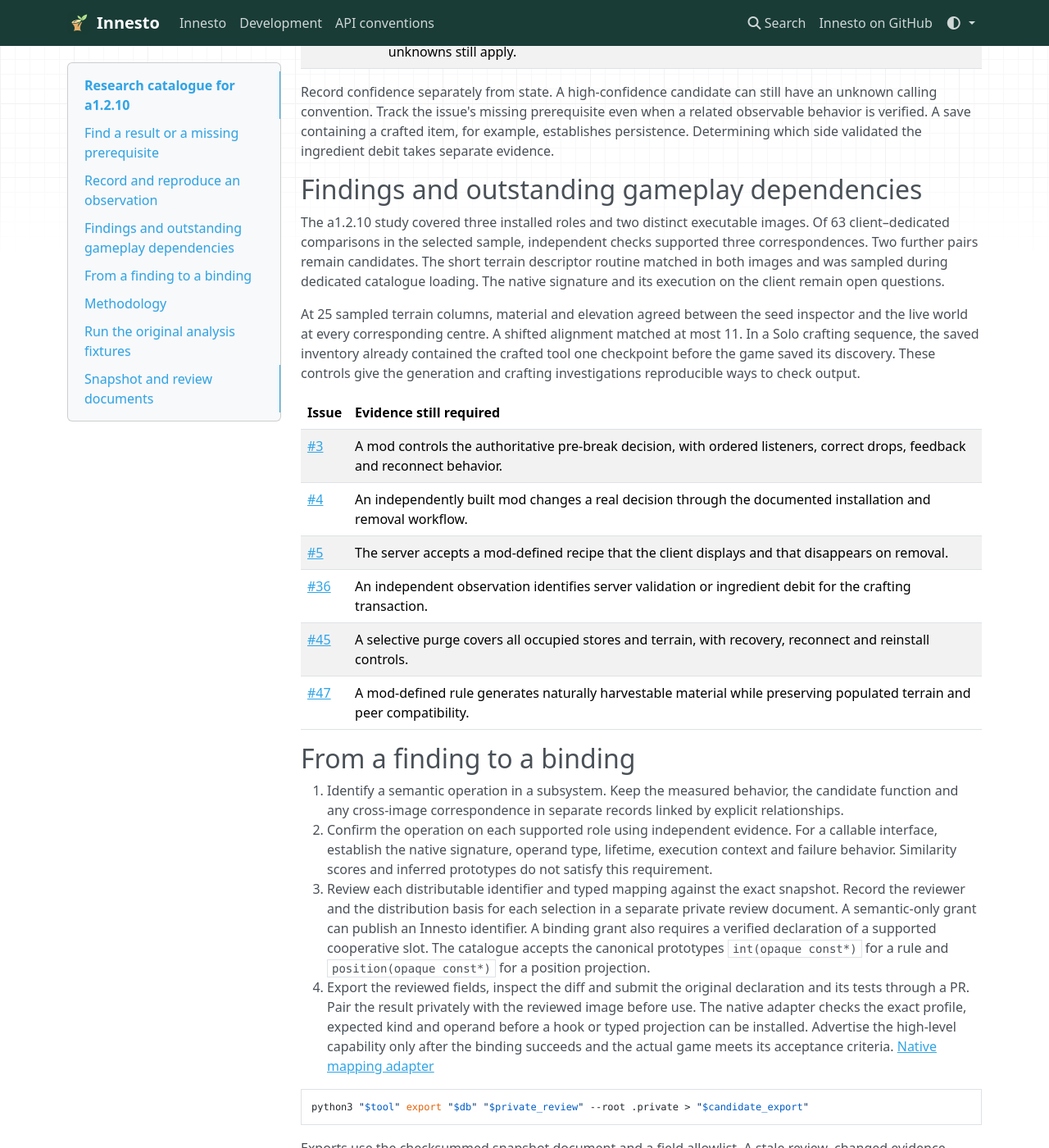
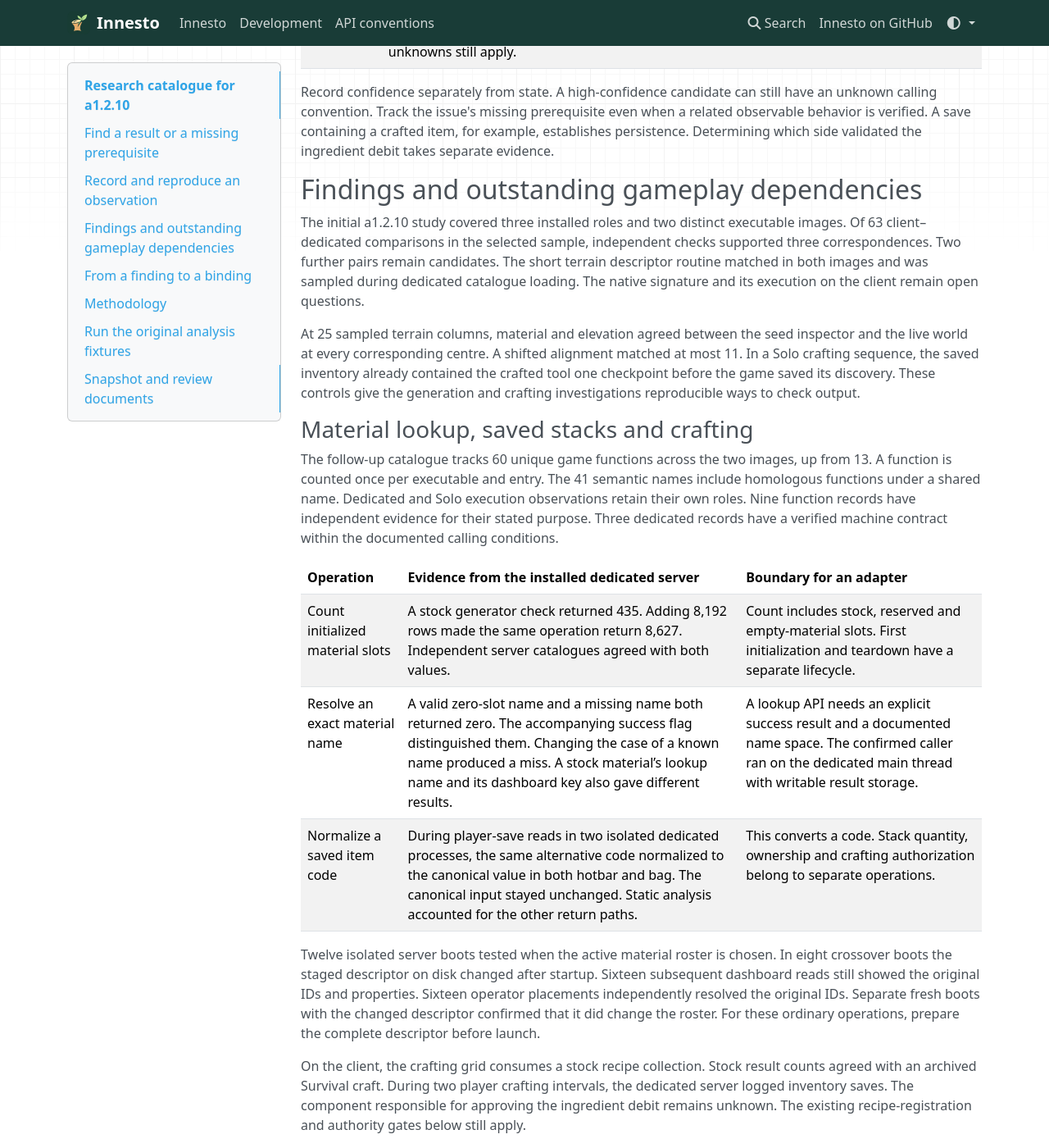
Before and after one commit to ImJstNickDev/Innesto, an MkDocs documentation site: the page built from docs/version/research-catalog.md, in a window 1280 px wide and 1400 px high, scrolled down 1155 px. Shown: the whole window at 82% size. Built offline with MkDocs 1.6.1, drawn with Linux system fonts in a browser that asks for light colours; nearby versions of some CDN libraries.

Commit message:
docs(research): report verified native material and inventory contracts

```diff
--- a/docs/version/research-catalog.md
+++ b/docs/version/research-catalog.md
@@ -40,9 +40,23 @@ Record confidence separately from state. A high-confidence candidate can still h
 
 ## Findings and outstanding gameplay dependencies
 
-The a1.2.10 study covered three installed roles and two distinct executable images. Of 63 client–dedicated comparisons in the selected sample, independent checks supported three correspondences. Two further pairs remain candidates. The short terrain descriptor routine matched in both images and was sampled during dedicated catalogue loading. The native signature and its execution on the client remain open questions.
+The initial a1.2.10 study covered three installed roles and two distinct executable images. Of 63 client–dedicated comparisons in the selected sample, independent checks supported three correspondences. Two further pairs remain candidates. The short terrain descriptor routine matched in both images and was sampled during dedicated catalogue loading. The native signature and its execution on the client remain open questions.
 
 At 25 sampled terrain columns, material and elevation agreed between the seed inspector and the live world at every corresponding centre. A shifted alignment matched at most 11. In a Solo crafting sequence, the saved inventory already contained the crafted tool one checkpoint before the game saved its discovery. These controls give the generation and crafting investigations reproducible ways to check output.
+
+### Material lookup, saved stacks and crafting
+
+The follow-up catalogue tracks 60 unique game functions across the two images, up from 13. A function is counted once per executable and entry. The 41 semantic names include homologous functions under a shared name. Dedicated and Solo execution observations retain their own roles. Nine function records have independent evidence for their stated purpose. Three dedicated records have a verified machine contract within the documented calling conditions.
+
+| Operation | Evidence from the installed dedicated server | Boundary for an adapter |
+| --- | --- | --- |
+| Count initialized material slots | A stock generator check returned 435. Adding 8,192 rows made the same operation return 8,627. Independent server catalogues agreed with both values. | Count includes stock, reserved and empty-material slots. First initialization and teardown have a separate lifecycle. |
+| Resolve an exact material name | A valid zero-slot name and a missing name both returned zero. The accompanying success flag distinguished them. Changing the case of a known name produced a miss. A stock material’s lookup name and its dashboard key also gave different results. | A lookup API needs an explicit success result and a documented name space. The confirmed caller ran on the dedicated main thread with writable result storage. |
+| Normalize a saved item code | During player-save reads in two isolated dedicated processes, the same alternative code normalized to the canonical value in both hotbar and bag. The canonical input stayed unchanged. Static analysis accounted for the other return paths. | This converts a code. Stack quantity, ownership and crafting authorization belong to separate operations. |
+
+Twelve isolated server boots tested when the active material roster is chosen. In eight crossover boots the staged descriptor on disk changed after startup. Sixteen subsequent dashboard reads still showed the original IDs and properties. Sixteen operator placements independently resolved the original IDs. Separate fresh boots with the changed descriptor confirmed that it did change the roster. For these ordinary operations, prepare the complete descriptor before launch.
+
+On the client, the crafting grid consumes a stock recipe collection. Stock result counts agreed with an archived Survival craft. During two player crafting intervals, the dedicated server logged inventory saves. The component responsible for approving the ingredient debit remains unknown. The existing recipe-registration and authority gates below still apply.
 
 | Issue | Evidence still required |
 | --- | --- |
```
